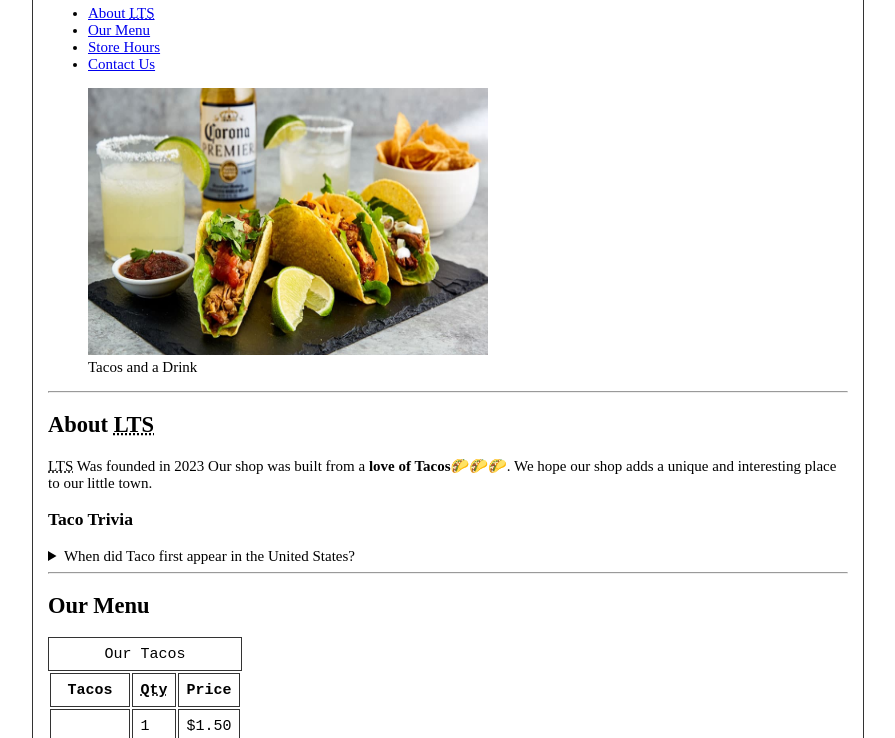
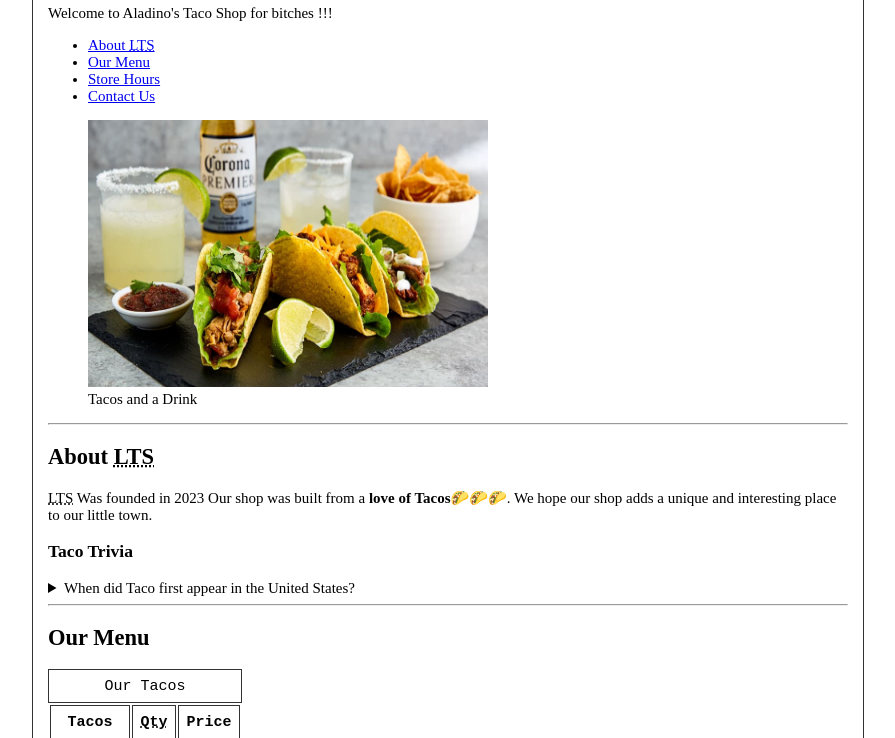
Before and after one commit to switjeph/HTML-Project, a plain HTML site: page index.html in a window 1280 px wide. Shown: the part 84-822 px from the top of the page, without its empty margins (192-1087 px from the left). Drawn offline with Linux system fonts and the light colour scheme.

Commit message:
Added a paragraph

```diff
--- a/index.html
+++ b/index.html
@@ -13,6 +13,9 @@
 <body>
     <header>
         <h1>Welcome to The Little Taco Shop</h1>
+        <p>
+            Welcome to Aladino's Taco Shop for bitches !!!
+        </p>
         <nav>
             <ul>
                 <li>
```
